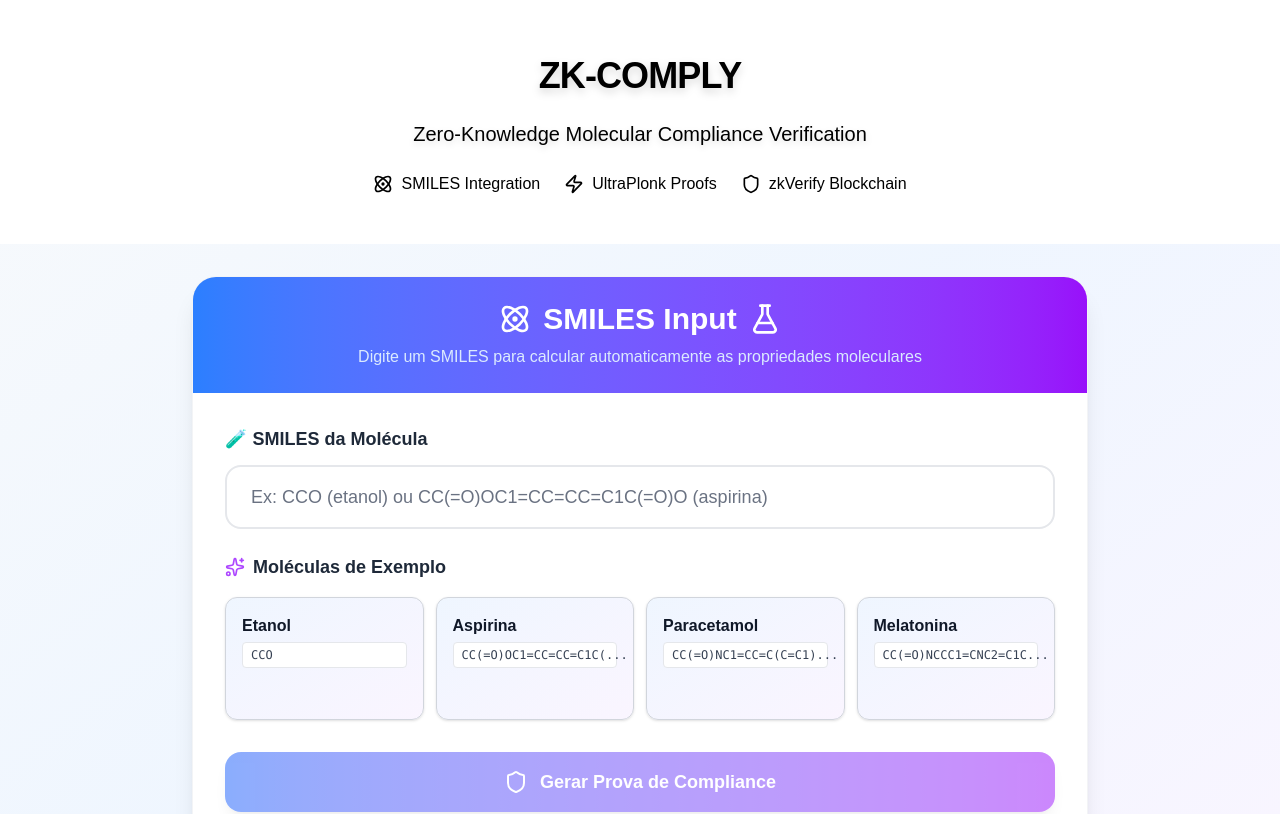
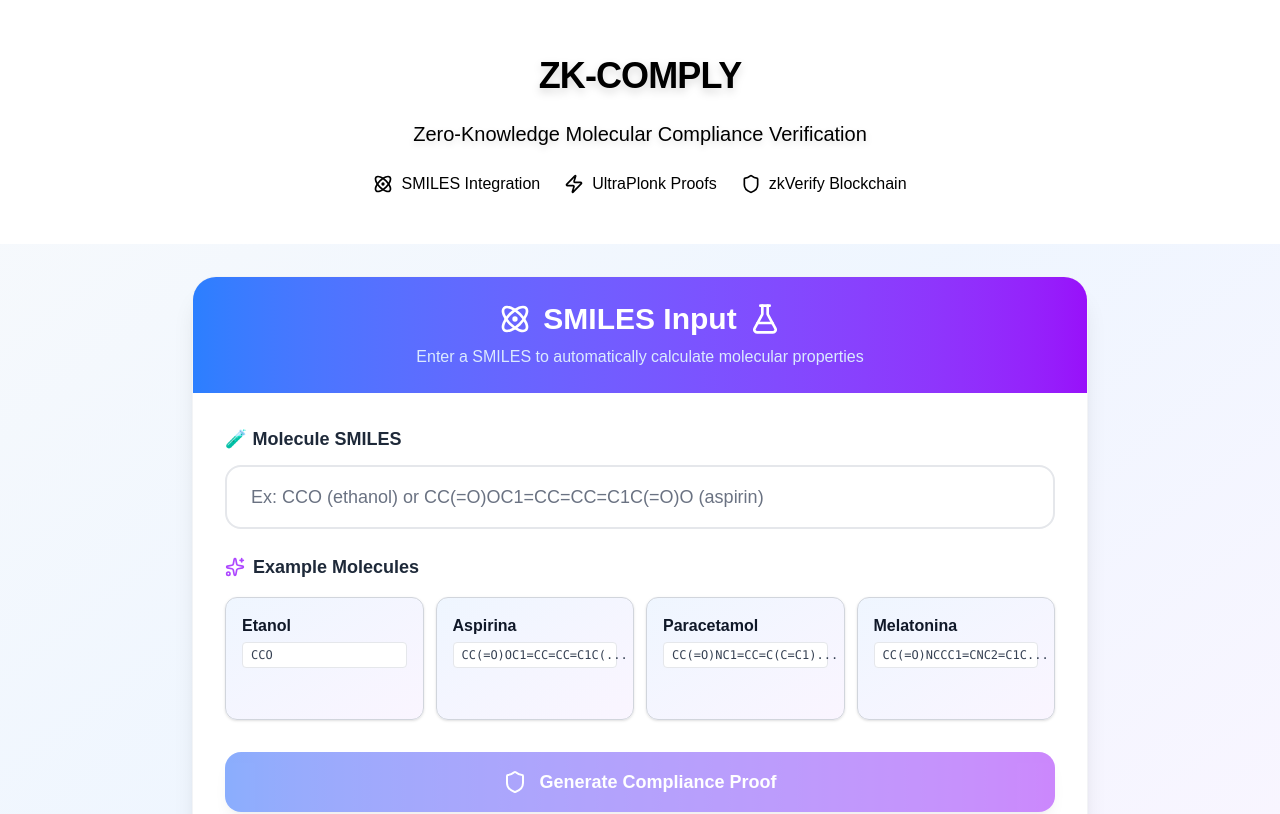
Before and after one commit to Marcos-sxt/Milestone4-zkcomply, a Next.js app in the folder frontend/: page / in a window 1280 px wide. Shown: the top 814 px of the page. Built offline with nearby package versions, Linux system fonts and the light colour scheme.

Commit message:
Update SmilesInputForm.tsx (english translate)

```diff
--- a/frontend/src/app/components/SmilesInputForm.tsx
+++ b/frontend/src/app/components/SmilesInputForm.tsx
@@ -43,7 +43,7 @@ export function SmilesInputForm({ onGenerate, isProcessing }: SmilesFormProps) {
   const handleSubmit = () => {
     if (properties) {
       onGenerate({
-        smiles, // Incluir SMILES original
+        smiles, // Include original SMILES
         ...properties
       });
     }
@@ -78,7 +78,7 @@ export function SmilesInputForm({ onGenerate, isProcessing }: SmilesFormProps) {
     >
       {/* Main Card */}
       <div className="bg-white rounded-3xl shadow-xl border border-gray-100 overflow-hidden">
-        {/* Header com gradiente */}
+        {/* Header with gradient */}
         <div className="bg-gradient-to-r from-blue-500 to-purple-600 p-6 text-white">
           <div className="flex items-center justify-center space-x-3 mb-2">
             <Atom className="w-8 h-8" />
@@ -86,7 +86,7 @@ export function SmilesInputForm({ onGenerate, isProcessing }: SmilesFormProps) {
             <FlaskConical className="w-8 h-8" />
           </div>
           <p className="text-blue-100 text-center">
-            Digite um SMILES para calcular automaticamente as propriedades moleculares
+            Enter a SMILES to automatically calculate molecular properties
           </p>
         </div>
 
@@ -94,12 +94,12 @@ export function SmilesInputForm({ onGenerate, isProcessing }: SmilesFormProps) {
           {/* SMILES Input */}
           <div className="mb-6">
             <label className="text-gray-800 mb-3 block text-left font-semibold text-lg">
-              🧪 SMILES da Molécula
+              🧪 Molecule SMILES
             </label>
             <div className="relative">
               <input
                 type="text"
-                placeholder="Ex: CCO (etanol) ou CC(=O)OC1=CC=CC=C1C(=O)O (aspirina)"
+                placeholder="Ex: CCO (ethanol) or CC(=O)OC1=CC=CC=C1C(=O)O (aspirin)"
                 value={smiles}
                 onChange={(e) => handleSmilesChange(e.target.value)}
                 className="w-full px-6 py-4 rounded-2xl border-2 border-gray-200 bg-white text-gray-900 placeholder:text-gray-500 focus:border-blue-500 focus:bg-white focus:outline-none transition-all duration-200 text-lg"
@@ -113,11 +113,11 @@ export function SmilesInputForm({ onGenerate, isProcessing }: SmilesFormProps) {
             </div>
           </div>
 
-          {/* Moléculas de Exemplo Gallery */}
+          {/* Example Molecules Gallery */}
           <div className="mb-8">
             <label className="text-gray-800 mb-4 block text-left font-semibold text-lg flex items-center">
               <Sparkles className="w-5 h-5 mr-2 text-purple-500" />
-              Moléculas de Exemplo
+              Example Molecules
             </label>
             <div className="grid grid-cols-2 md:grid-cols-4 gap-3">
               {TEST_MOLECULES.map(mol => (
@@ -161,7 +161,7 @@ export function SmilesInputForm({ onGenerate, isProcessing }: SmilesFormProps) {
               >
                 <div className="flex items-center justify-center space-x-3 text-blue-600">
                   <LoadingSpinner variant="molecule" />
-                  <span className="text-lg font-medium">Calculando propriedades...</span>
+                  <span className="text-lg font-medium">Calculating properties...</span>
                 </div>
               </motion.div>
             )}
@@ -174,14 +174,14 @@ export function SmilesInputForm({ onGenerate, isProcessing }: SmilesFormProps) {
               >
                 <div className="flex items-center space-x-2">
                   <AlertTriangle className="w-5 h-5" />
-                  <span className="font-medium">Erro:</span>
+                  <span className="font-medium">Error:</span>
                 </div>
                 <p className="mt-1">{error}</p>
               </motion.div>
             )}
           </AnimatePresence>
 
-          {/* Propriedades Calculadas */}
+          {/* Calculated Properties */}
           <AnimatePresence>
             {properties && (
               <motion.div
@@ -193,7 +193,7 @@ export function SmilesInputForm({ onGenerate, isProcessing }: SmilesFormProps) {
                 <div className="flex justify-between items-center mb-4">
                   <h3 className="font-bold text-gray-900 text-xl flex items-center">
                     <Calculator className="w-6 h-6 mr-2 text-green-600" />
-                    Propriedades Calculadas
+                    Calculated Properties
                   </h3>
                   <span className={`px-4 py-2 rounded-full text-sm font-bold border-2 ${
                     getComplianceStatus(properties)
@@ -207,25 +207,25 @@ export function SmilesInputForm({ onGenerate, isProcessing }: SmilesFormProps) {
                 <div className="grid grid-cols-2 gap-4">
                   <div className="bg-white p-4 rounded-xl shadow-sm">
                     <div className="flex items-center justify-between">
-                      <span className="text-gray-600 font-medium">Peso Molecular</span>
+                      <span className="text-gray-600 font-medium">Molecular Weight</span>
                       <strong className="text-gray-900 text-lg">{properties.molecular_weight} Da</strong>
                     </div>
                   </div>
                   <div className="bg-white p-4 rounded-xl shadow-sm">
                     <div className="flex items-center justify-between">
-                      <span className="text-gray-600 font-medium">Doadores H</span>
+                      <span className="text-gray-600 font-medium">H-Bond Donors</span>
                       <strong className="text-gray-900 text-lg">{properties.h_bond_donors}</strong>
                     </div>
                   </div>
                   <div className="bg-white p-4 rounded-xl shadow-sm">
                     <div className="flex items-center justify-between">
-                      <span className="text-gray-600 font-medium">Aceptores H</span>
+                      <span className="text-gray-600 font-medium">H-Bond Acceptors</span>
                       <strong className="text-gray-900 text-lg">{properties.h_bond_acceptors}</strong>
                     </div>
                   </div>
                   <div className="bg-white p-4 rounded-xl shadow-sm">
                     <div className="flex items-center justify-between">
-                      <span className="text-gray-600 font-medium">Ligações Rotacionáveis</span>
+                      <span className="text-gray-600 font-medium">Rotatable Bonds</span>
                       <strong className="text-gray-900 text-lg">{properties.rotatable_bonds}</strong>
                     </div>
                   </div>
@@ -234,7 +234,7 @@ export function SmilesInputForm({ onGenerate, isProcessing }: SmilesFormProps) {
                 <div className="mt-4 p-4 bg-blue-50 border border-blue-200 rounded-xl">
                   <div className="text-sm text-blue-800 font-medium text-center">
                     <Info className="w-4 h-4 inline mr-2" />
-                    <strong>Regras de Lipinski + Veber:</strong> MW ≤ 500, HBD ≤ 5, HBA ≤ 10, RB ≤ 10
+                    <strong>Lipinski + Veber Rules:</strong> MW ≤ 500, HBD ≤ 5, HBA ≤ 10, RB ≤ 10
                   </div>
                 </div>
               </motion.div>
@@ -252,12 +252,12 @@ export function SmilesInputForm({ onGenerate, isProcessing }: SmilesFormProps) {
             {isProcessing ? (
               <div className="flex items-center justify-center space-x-3">
                 <LoadingSpinner variant="zk" />
-                <span>Gerando Prova ZK...</span>
+                <span>Generating ZK Proof...</span>
               </div>
             ) : (
               <div className="flex items-center justify-center space-x-3">
                 <Shield className="w-6 h-6" />
-                <span>Gerar Prova de Compliance</span>
+                <span>Generate Compliance Proof</span>
               </div>
             )}
           </motion.button>
```
